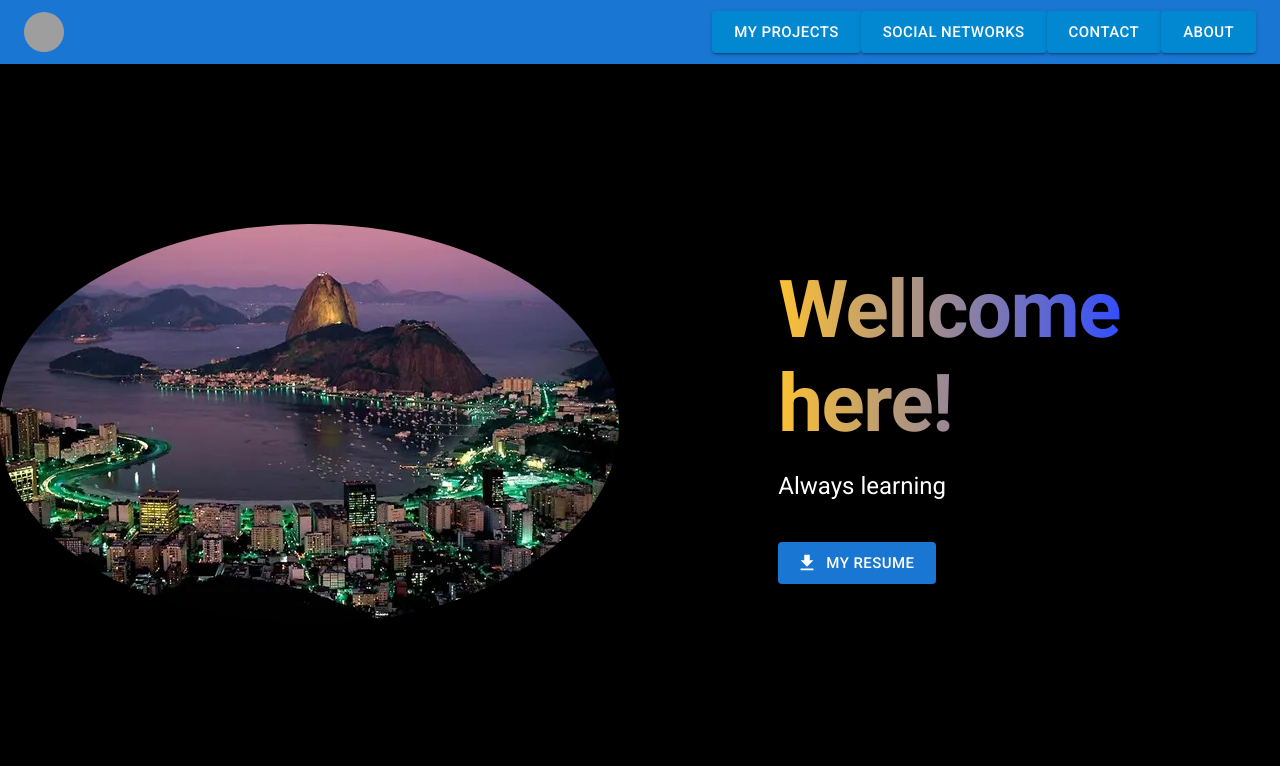
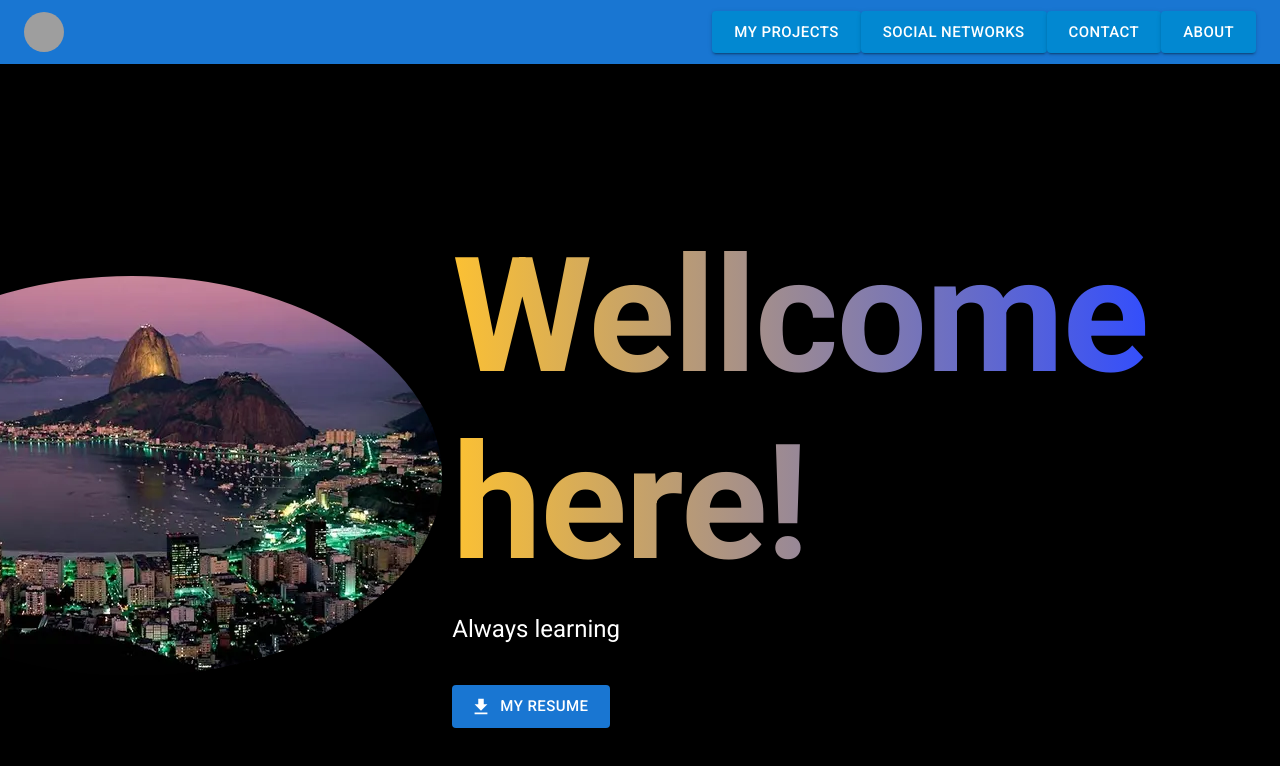
Before and after one commit to oliveirascof/personal-web, a React (Vite) app: page / in a window 1280 px wide. Shown: the top 766 px of the page. Built offline with nearby package versions, Linux system fonts and the light colour scheme; grey boxes are pictures that could not be loaded.

Commit message:
daily check

```diff
--- a/src/components/Presentation/Presentation.jsx
+++ b/src/components/Presentation/Presentation.jsx
@@ -17,23 +17,13 @@ const View = styled.div`
 `
 
 const Gradient = styled.h1`
-  font-size: 5rem;
-
-  /* Set the background of
-  the text  */
-  background:
-      linear-gradient(to right,
-          #fcc133,
-          #334efc);
+  font-size: 10rem;
+  background: linear-gradient( to right,#fcc133,#334efc);
   display: inline-block;
 
-  /* Clip the background upto
-  the text  */
   -webkit-background-clip: text;
   background-clip: text;
 
-  /* Set the color of the text
-  to transparent  */
   color: transparent;
 `
 
```
